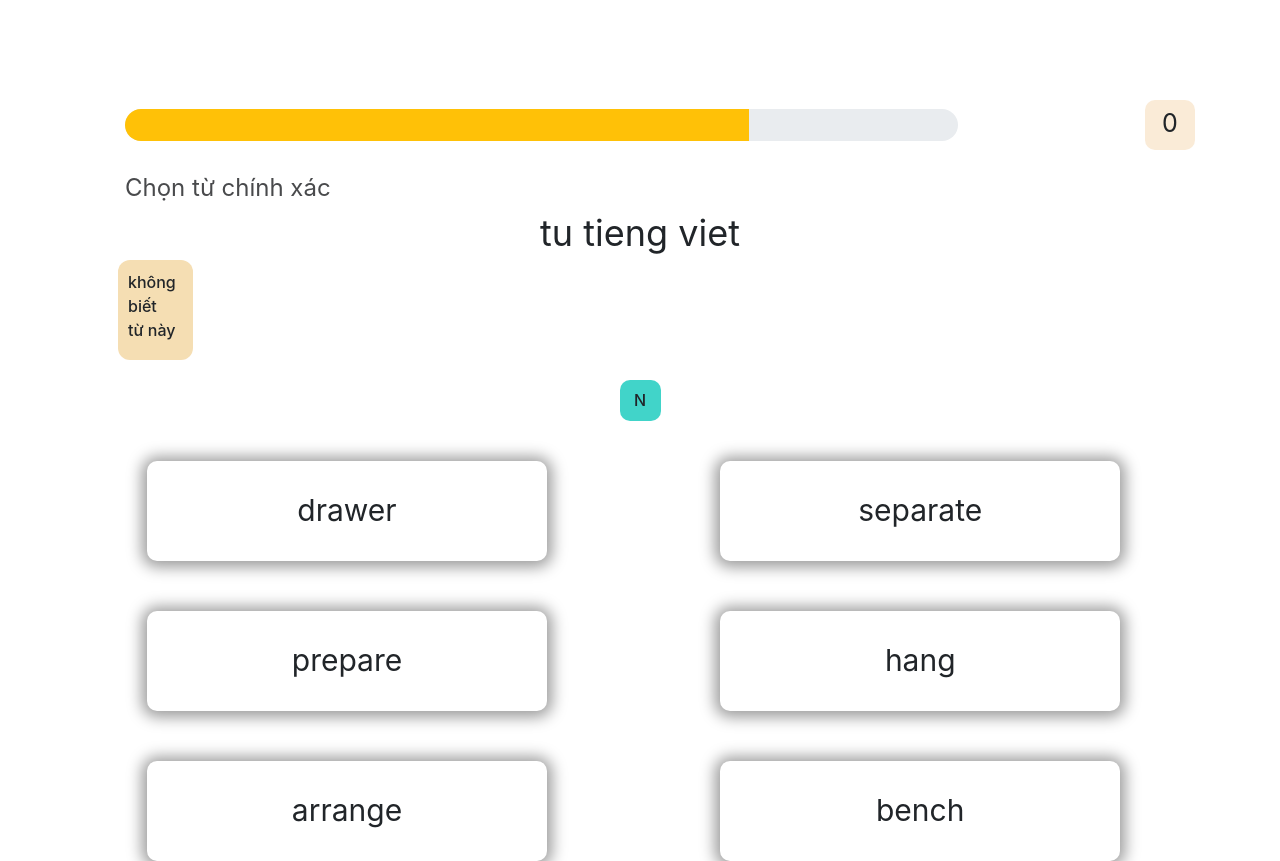
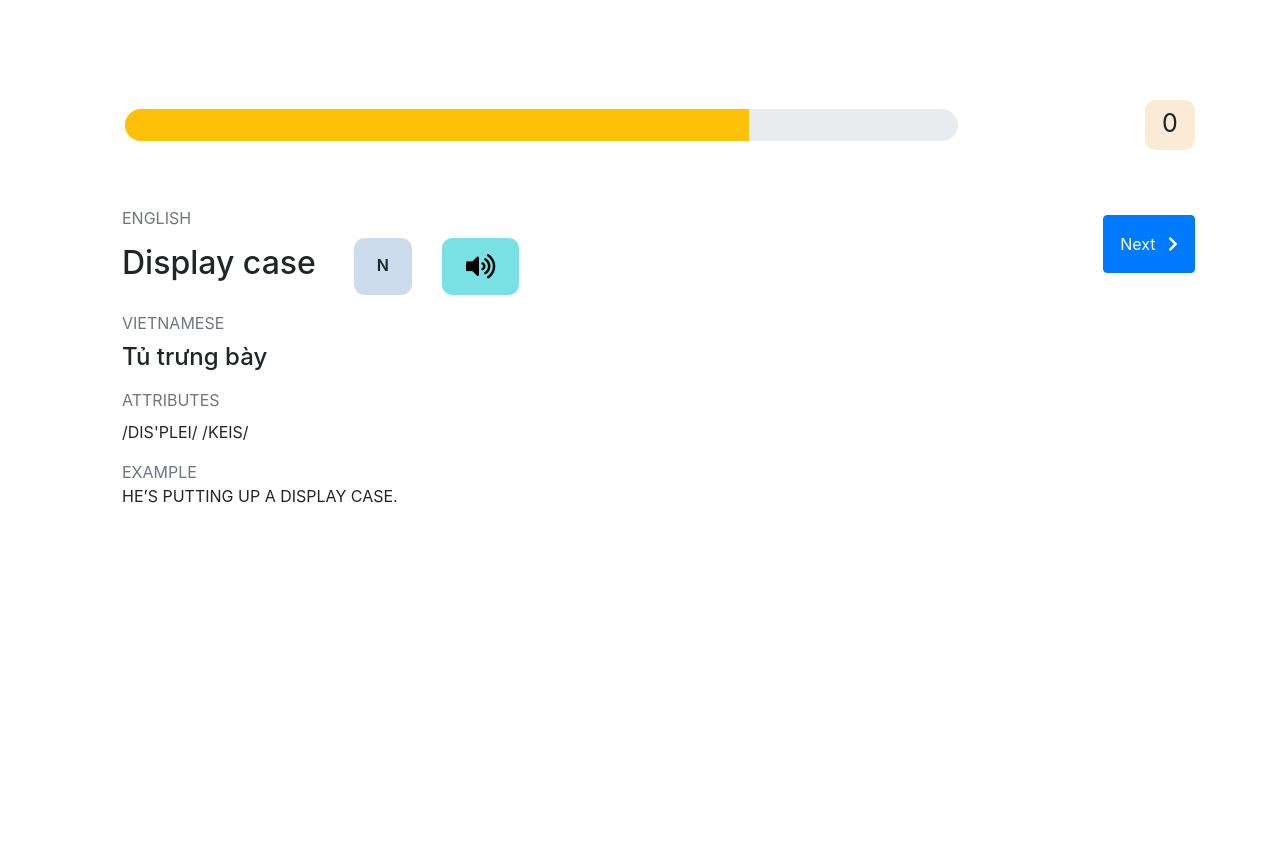
Before and after one commit to TienDat1999/eng-training, an Angular app: page /detail in a window 1280 px wide. After the commit the page ends 800 px from the top, so only its background shows below. Built offline with nearby package versions, Linux system fonts and the light colour scheme.

Commit message:
UI default word

```diff
--- a/src/app/modules/user/components/practice-word/practice-word.component.html
+++ b/src/app/modules/user/components/practice-word/practice-word.component.html
@@ -2,6 +2,16 @@
   <div class="container">
     <div class="space-top">
     </div>
-    <app-choose-word-type></app-choose-word-type>
+    <div class="wrap-progress">
+      <div class="progress">
+        <div class="progress-bar bg-warning" role="progressbar" style="width: 75%" aria-valuenow="75"
+             aria-valuemin="0" aria-valuemax="100"></div>
+      </div>
+      <div class="item-score">
+        0
+      </div>
+    </div>
+<!--<app-choose-word-type></app-choose-word-type>-->
+    <app-default-word-type></app-default-word-type>
   </div>
 </div>
--- a/src/app/modules/user/components/practice-word/practice-word.component.scss
+++ b/src/app/modules/user/components/practice-word/practice-word.component.scss
@@ -3,3 +3,23 @@
     padding-top: 100px;
   }
 }
+.wrap-progress{
+  align-items: center;
+  display: flex;
+  justify-content: space-between;
+  .progress{
+    margin-left: 40px;
+    width: 75%;
+    height: 32px;
+    border-radius: 20px;
+  }
+  .item-score{
+    background: antiquewhite;
+    border-radius: 10px;
+    text-align: center;
+    font-size: 25px;
+    line-height: 47px;
+    width: 50px;
+    height:50px;
+  }
+}
--- a/src/app/theme/components/choose-word-type/choose-word-type.component.html
+++ b/src/app/theme/components/choose-word-type/choose-word-type.component.html
@@ -1,13 +1,4 @@
 <div class="choose-word">
-  <div class="wrap-progress">
-    <div class="progress">
-      <div class="progress-bar bg-warning" role="progressbar" style="width: 75%" aria-valuenow="75"
-           aria-valuemin="0" aria-valuemax="100"></div>
-    </div>
-    <div class="item-score">
-      0
-    </div>
-  </div>
   <div class="label-suggest">Chọn từ chính xác</div>
   <div class="word-name">
     tu tieng viet
--- a/src/app/theme/components/choose-word-type/choose-word-type.component.scss
+++ b/src/app/theme/components/choose-word-type/choose-word-type.component.scss
@@ -1,24 +1,5 @@
 .choose-word{
-  .wrap-progress{
-    align-items: center;
-    display: flex;
-    justify-content: space-between;
-    .progress{
-      margin-left: 40px;
-      width: 75%;
-      height: 32px;
-      border-radius: 20px;
-    }
-    .item-score{
-      background: antiquewhite;
-      border-radius: 10px;
-      text-align: center;
-      font-size: 25px;
-      line-height: 47px;
-      width: 50px;
-      height:50px;
-    }
-  }
+
   .ping-word{
     width: 75px;
     height: 100px;
--- a/src/app/theme/components/default-word-type/default-word-type.component.html
+++ b/src/app/theme/components/default-word-type/default-word-type.component.html
@@ -1 +1,16 @@
-<p>default-word-type works!</p>
+<div class="wrap-default-type">
+  <button class="btn btn-primary btn-next">Next <i class="fas fa-chevron-right"></i></button>
+  <div class="des-word mt-3">ENGLISH</div>
+  <div class="d-flex mt-2">
+    <h2 style="line-height: 49px">Display case</h2>
+    <div class="type-word">N</div>
+    <button class="btn-sound" onclick="document.getElementById('sound1').play();"><i class="fas fa-volume-up"></i></button>
+  </div>
+  <div class="des-word mt-3">VIETNAMESE</div>
+  <h4 class="mt-2">Tủ trưng bày</h4>
+  <div class="des-word mt-3">ATTRIBUTES</div>
+  <div class="api-transcription mt-2">/DIS'PLEI/ /KEIS/</div>
+  <div class="des-word mt-3">EXAMPLE</div>
+  <div>HE’S PUTTING UP A DISPLAY CASE.</div>
+  <audio id="sound1" src="https://static1.squarespace.com/static/56a3a52dcbced637feaca73c/t/56cf7aef555986536eb57d08/1456437999164/diamond-ring.mp3/original/diamond-ring.mp3" preload="auto"></audio>
+</div>
--- a/src/app/theme/components/default-word-type/default-word-type.component.scss
+++ b/src/app/theme/components/default-word-type/default-word-type.component.scss
@@ -0,0 +1,41 @@
+.wrap-default-type{
+  padding-left: 37px;
+  padding-top: 40px;
+  .btn-next{
+    float: right;
+    margin-top: 25px;
+    padding: 16px;
+    i{margin-left: 8px}
+  }
+  .des-word{
+    color: rgb(112, 116, 126);
+  }
+  .type-word{
+    margin-left: 38px;
+    line-height: 9px;
+    padding: 23px 23px;
+    background: #ccdcec;
+    border-radius: 11px;
+    font-weight: 600;
+  }
+  .api-transcription{
+
+  }
+  .btn-sound{
+    margin-left: 30px;
+    font-size: 26px;
+    padding: 9px 24px;
+    border: none;
+    border-radius: 10px;
+    background-color: #79e1e4;
+    &:focus{
+      outline: none;
+    }
+    &:hover{
+      -webkit-box-shadow: 1px 1px 15px 0px rgba(11,224,255,0.43);
+      box-shadow: 1px 1px 15px 0px rgba(11,224,255,0.43);
+    }
+
+  }
+
+}
```
